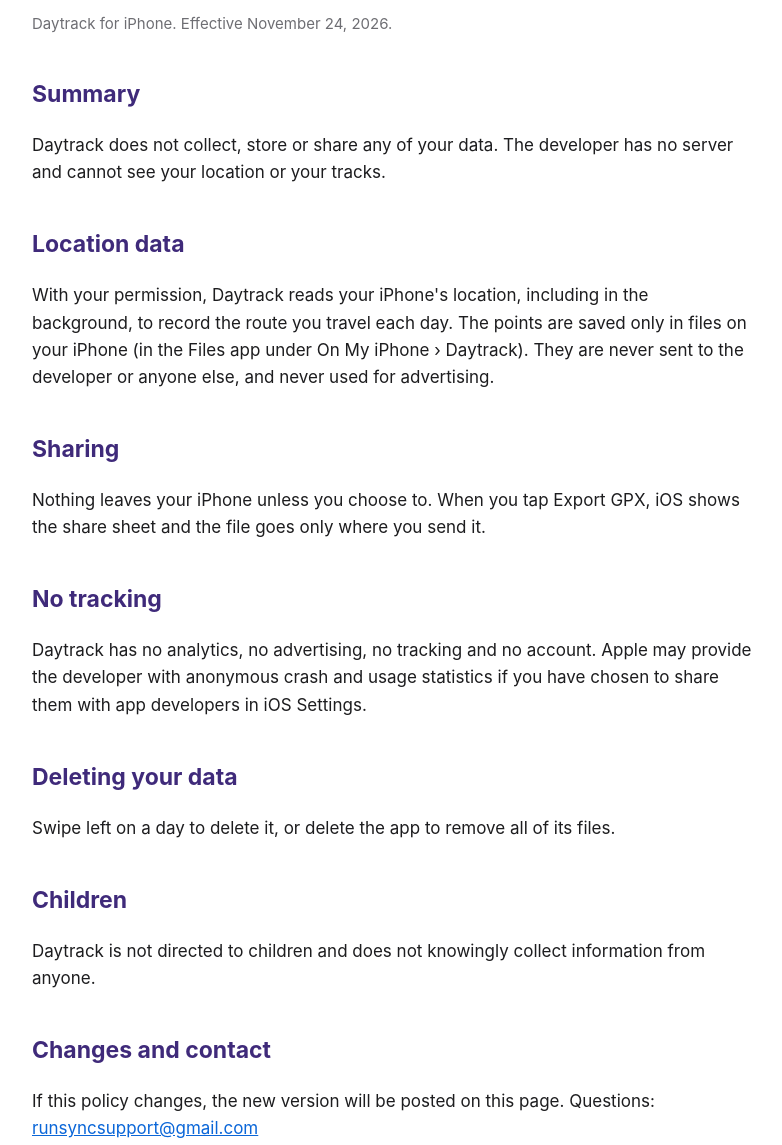
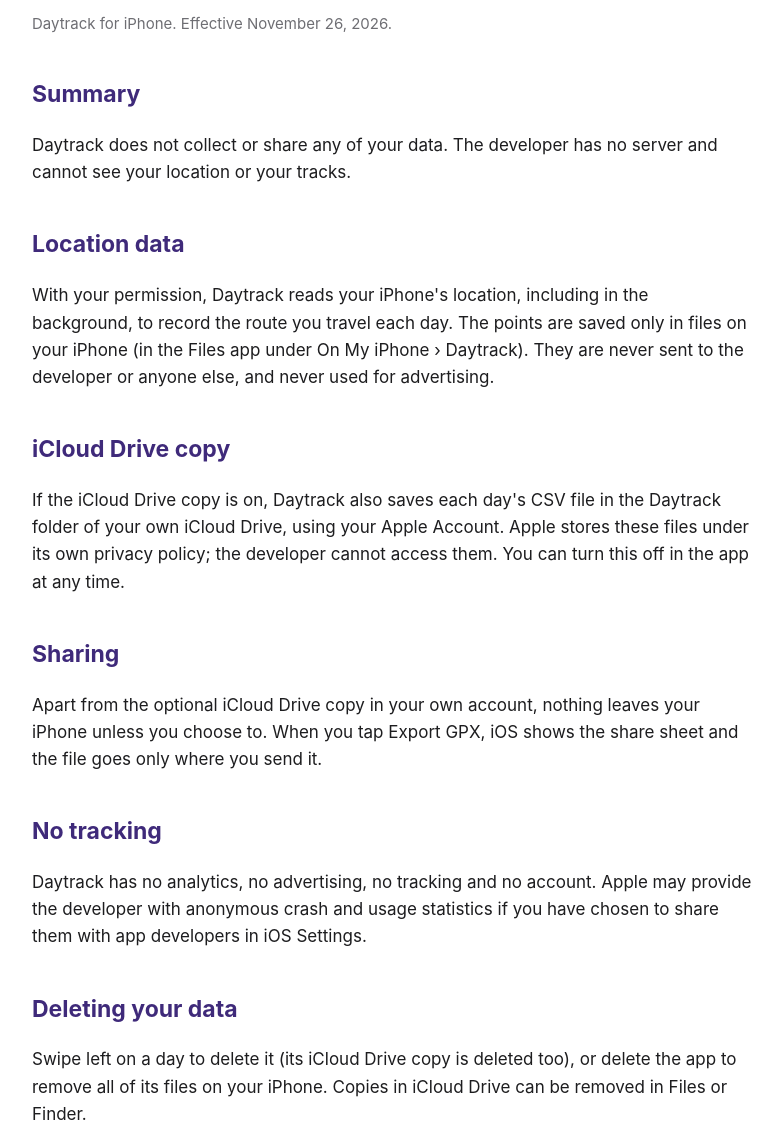
Before and after one commit to sunjinpak/daytrack, a plain HTML site: page privacy.html in a window 1280 px wide. Shown: the part 143-1288 px from the top of the page, without its empty margins (248-1030 px from the left). Drawn offline with Linux system fonts and the light colour scheme.

Commit message:
Daytrack 1.2: iCloud Drive copy in features, help and privacy

```diff
--- a/privacy.html
+++ b/privacy.html
@@ -3,17 +3,19 @@
 <nav><div class="wrap"><a class="brand" href="./"><img src="img/icon-168.png" alt="">Daytrack</a><a href="./#help">Help</a><a href="privacy.html">Privacy</a></div></nav>
 <main class="wrap">
 <h1>Privacy Policy</h1>
-<p class="muted">Daytrack for iPhone. Effective November 24, 2026.</p>
+<p class="muted">Daytrack for iPhone. Effective November 26, 2026.</p>
 <h2>Summary</h2>
-<p>Daytrack does not collect, store or share any of your data. The developer has no server and cannot see your location or your tracks.</p>
+<p>Daytrack does not collect or share any of your data. The developer has no server and cannot see your location or your tracks.</p>
 <h2>Location data</h2>
 <p>With your permission, Daytrack reads your iPhone's location, including in the background, to record the route you travel each day. The points are saved only in files on your iPhone (in the Files app under On My iPhone › Daytrack). They are never sent to the developer or anyone else, and never used for advertising.</p>
+<h2>iCloud Drive copy</h2>
+<p>If the iCloud Drive copy is on, Daytrack also saves each day's CSV file in the Daytrack folder of your own iCloud Drive, using your Apple Account. Apple stores these files under its own privacy policy; the developer cannot access them. You can turn this off in the app at any time.</p>
 <h2>Sharing</h2>
-<p>Nothing leaves your iPhone unless you choose to. When you tap Export GPX, iOS shows the share sheet and the file goes only where you send it.</p>
+<p>Apart from the optional iCloud Drive copy in your own account, nothing leaves your iPhone unless you choose to. When you tap Export GPX, iOS shows the share sheet and the file goes only where you send it.</p>
 <h2>No tracking</h2>
 <p>Daytrack has no analytics, no advertising, no tracking and no account. Apple may provide the developer with anonymous crash and usage statistics if you have chosen to share them with app developers in iOS Settings.</p>
 <h2>Deleting your data</h2>
-<p>Swipe left on a day to delete it, or delete the app to remove all of its files.</p>
+<p>Swipe left on a day to delete it (its iCloud Drive copy is deleted too), or delete the app to remove all of its files on your iPhone. Copies in iCloud Drive can be removed in Files or Finder.</p>
 <h2>Children</h2>
 <p>Daytrack is not directed to children and does not knowingly collect information from anyone.</p>
 <h2>Changes and contact</h2>
```
Also changed, not shown: index.html (+4 -1 lines).
